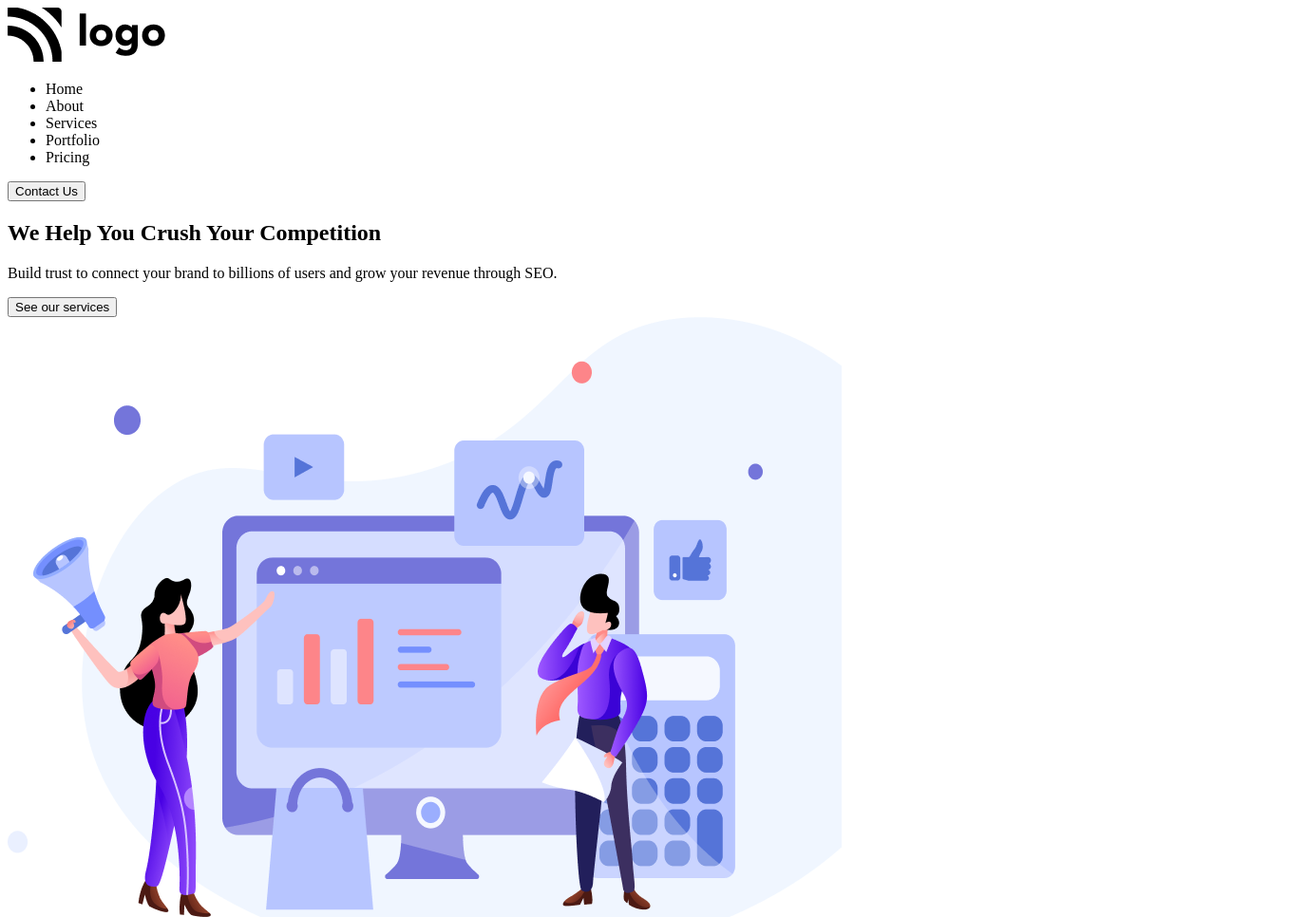
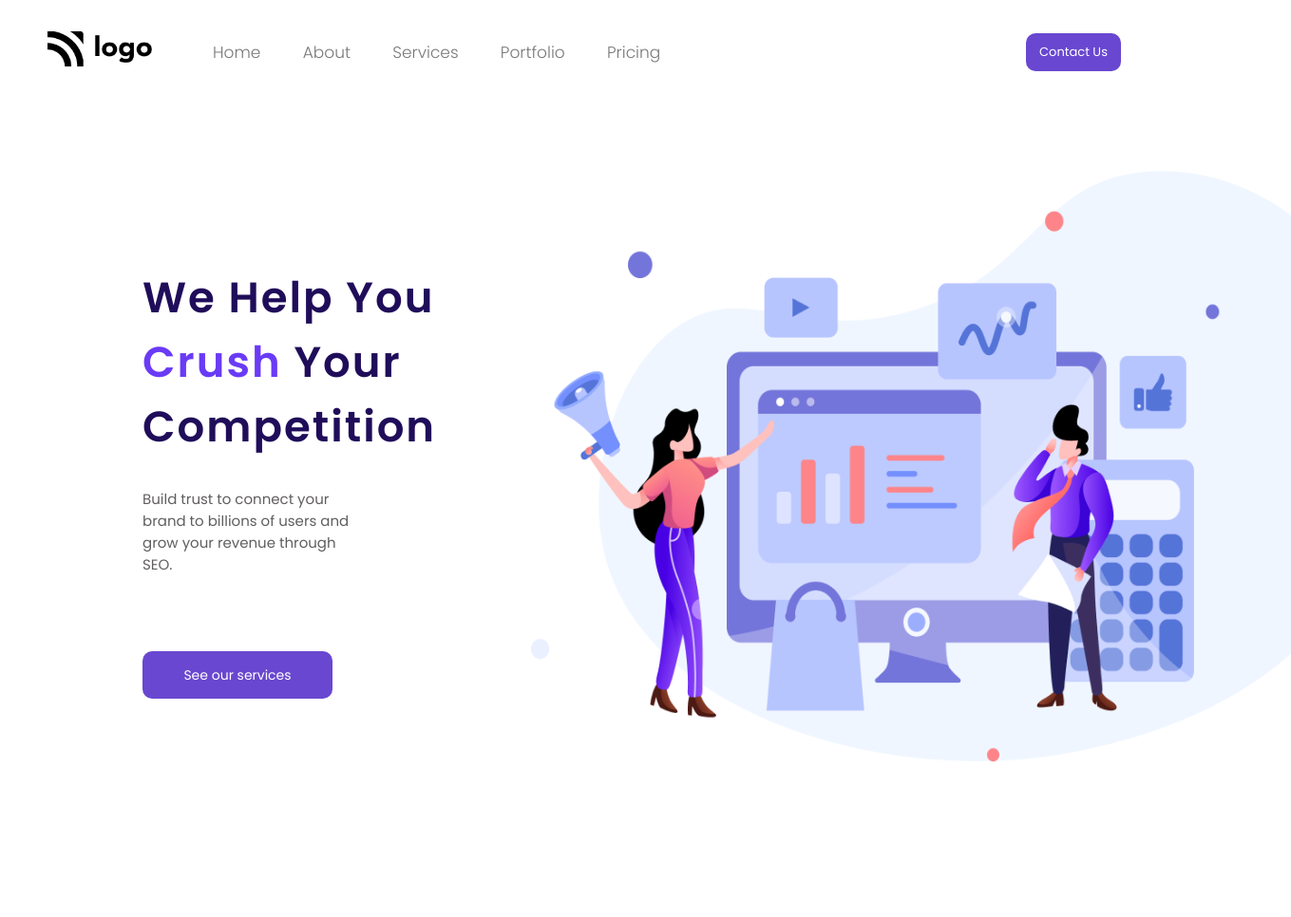
Before and after one commit to iamkabilash/ineuron_challenge-project-04, a plain HTML site: page index.html in a window 1280 px wide. Shown: the top 966 px of the page at 95% size, 1359 px wide, since content can reach past the window. After the commit the page ends 810 px from the top, so only its background shows below. Drawn offline with Linux system fonts and the light colour scheme.

Commit message:
design features completed

```diff
--- a/index.html
+++ b/index.html
@@ -20,7 +20,7 @@
       <section aria-label="navbar">
         <nav class="navbar-container">
           <div>
-            <img src="./assets/Logo.png" alt="brand-logo" />
+            <img src="./assets/Logo.png" alt="brand-logo" class="logo"/>
           </div>
           <div class="grow-list">
             <ul class="list">
@@ -40,9 +40,9 @@
       <section aria-label="banner">
         <div class="banner-container">
           <!-- Left text -->
-          <div>
+          <div class="left">
             <h1 class="heading-text">
-              We Help You <span>Crush</span> Your Competition
+              We Help You<br><span>Crush</span> Your<br>Competition
             </h1>
             <p class="description">
               Build trust to connect your brand to billions of users and grow
@@ -51,7 +51,7 @@
             <button class="nav-button btn">See our services</button>
           </div>
           <!-- Right Text -->
-          <div>
+          <div class="right">
             <img src="./assets/Header Illustration.png" alt="illustration" />
           </div>
         </div>
--- a/style.css
+++ b/style.css
@@ -0,0 +1,97 @@
+* {
+    margin: 0;
+    padding: 0;
+    box-sizing: border-box;
+    font-family: Poppins;
+}
+.navbar-container{
+    display: flex;
+    flex-direction: row;
+    align-items: center;
+    justify-content: center;
+    margin-top: 30px;
+    height: 50px;
+}
+.list li{
+    display: inline;
+    color: #797878;
+    margin-right: 40px;
+    cursor: pointer;
+    font-size: 17px;
+    font-weight: 300;
+}
+.list li:hover{
+    color: #000000;
+    cursor: pointer;
+    font-size: 17px;
+    font-weight: 600;
+}
+.button-group{
+    margin-right: 100px;
+    margin-left: auto;
+}
+.grow-list{
+    margin-left: 5%;
+}
+.logo{
+    width: 110px;
+    margin-left: 50px;
+    cursor: pointer;
+}
+.button-group .nav-button{
+    width: 100px;
+    height: 40px;
+    background-color: #6947d0;
+    border: none;
+    border-radius: 10px;
+    color: #ffffff;
+    font-size: 13px;
+}
+.left .nav-button{
+    width: 200px;
+    height: 50px;
+    margin-top: 80px;
+    background-color: #6947d0;
+    border: none;
+    border-radius: 10px;
+    color: #ffffff;
+    font-size: 14px;
+}
+.button-group .nav-button:hover{
+    background-color: #511bf0;
+    color: #fff;
+    cursor: pointer;
+}
+.left .nav-button:hover{
+    background-color: #511bf0;
+    color: #fff;
+    cursor: pointer;
+}
+.banner-container{
+    display: flex;
+    flex-direction: 50px;
+    margin-top: 100px;
+    margin-left: 150px;
+}
+.banner-container img{
+    width: 800px;
+}
+.left{
+    padding-right: 100px;
+}
+.heading-text{
+    margin-top: 100px;
+    font-size: 45px;
+    font-weight: 600;
+    letter-spacing: 2px;
+    color: #200d5a;
+}
+span{
+    color: #6a3bf6;
+}
+.description{
+    margin-top: 30px;
+    font-size: 15px;
+    margin-right: 80px;
+    color: #615e5e;
+}
```
